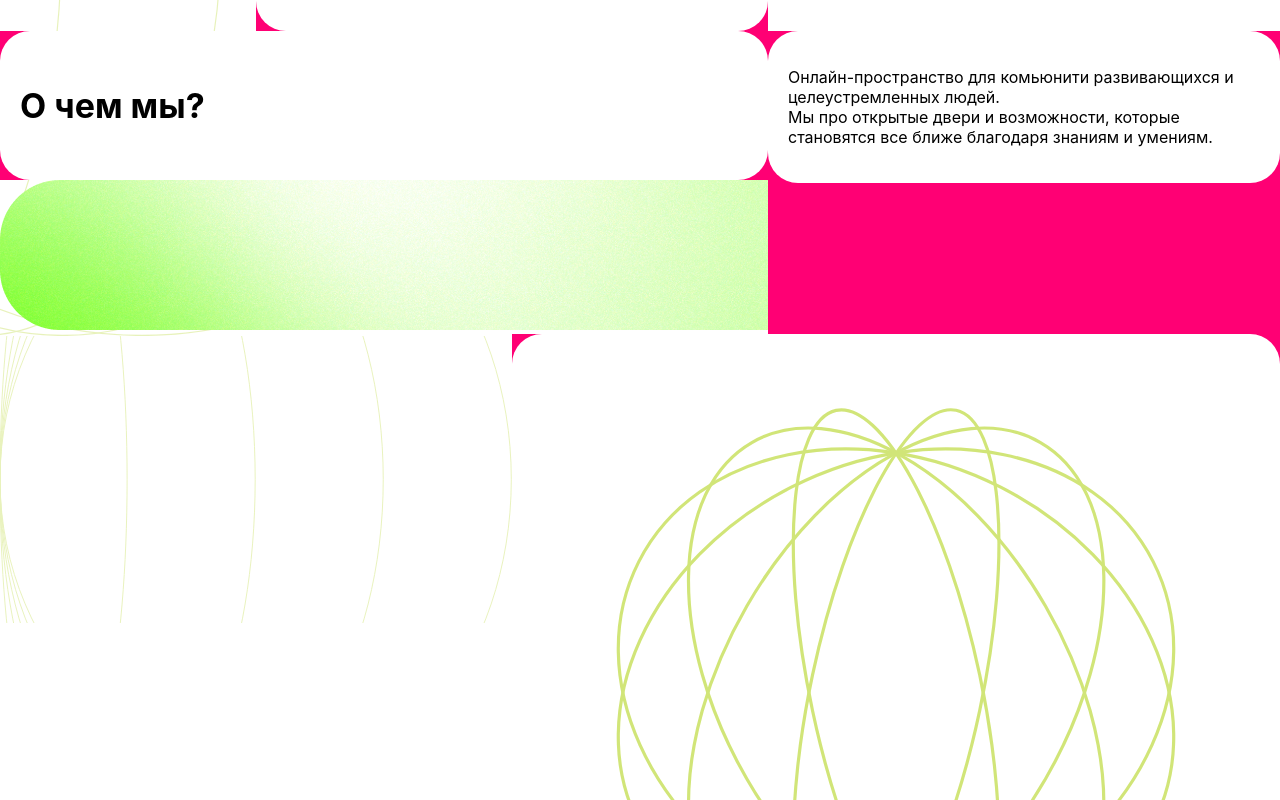
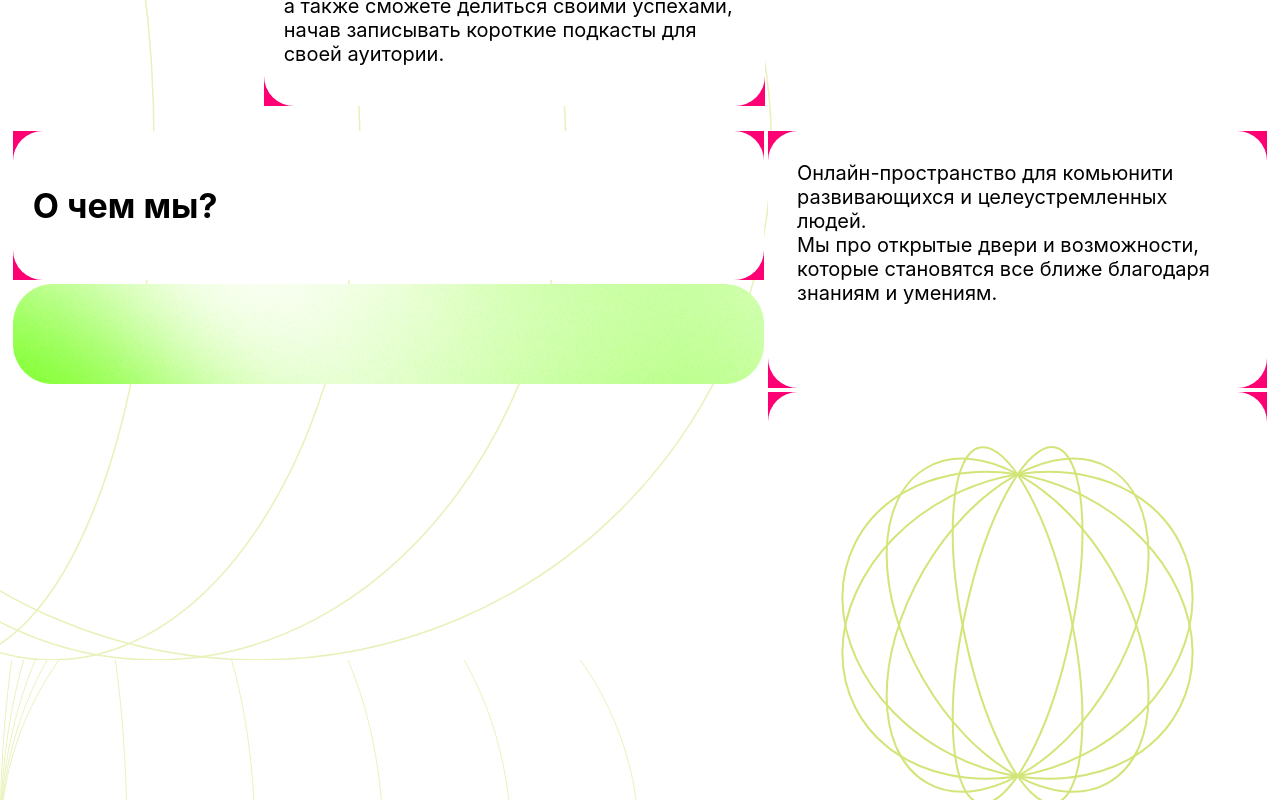
Before and after one commit to Alohhhis/motus, a React (Create React App) app: page / in a window 1280 px wide. Shown: the part 780-1580 px from the top of the page. Built offline with nearby package versions, Linux system fonts and the light colour scheme.

Commit message:
"About Us" Block Done

```diff
--- a/src/Components/AboutUsStyles.js
+++ b/src/Components/AboutUsStyles.js
@@ -4,6 +4,7 @@ export const AboutUsContainer = styled.div `
     display: grid;
     grid-template-columns: repeat(5, 1fr);
     grid-template-rows: repeat(6,0.1fr);
+    grid-gap: 4px;
 `
 export const Pink2 = styled.div `
     background-color: #ff0074;
@@ -26,10 +27,11 @@ export const TitleText = styled.p `
     font-size: 34px;
     font-weight: bold;
 
+
 `
 export const Pic2 = styled.img `
-    grid-column: 1/4;
-    grid-row: 2/3;
+width: 100%;
+    height: auto;
 `
 export const PicBlock2 = styled.div `
     grid-column: 1/4;
@@ -42,38 +44,49 @@ export const Pink3 = styled.div`
     grid-row: 1/3;
     padding: 0;
     height: auto;
+    display: flex;
+    align-items: stretch;
+    box-sizing: border-box;
+`
 
-`
-export const TextField3 = styled.div `
+export const TextField3 = styled.div`
     border-radius: 30px;
-    height: auto;
+    height: 100%;
     margin: 0;
     padding: 20px;
     background-color: #ffffff;
     text-align: left;
+    flex: 1;
+    box-sizing: border-box; // Учитываем padding и border при расчете высоты
+`
+
+export const Text3 = styled.p`
+width: 90%;
+    margin: 2%;
+    font-size: 20px;
+`
 
 
-`
-export const Text3 = styled.p `
-
-`
 export const PicBlock3 = styled.div`
     border-radius: 30px;
     height: auto;
-    margin: 0;
+    //margin: 10px;
     padding: 20px;
     background-color: #ffffff;
     text-align: left;
+    grid-column: 3/6;
+    grid-row: 3/6;
+    width: auto;
 `
 export const Pic3 = styled.img`
     width: 100%;
-    height: 100%;
+    height: auto;
+    box-sizing: border-box;
+    margin: 0;
 `
 export const PicPink = styled.div`
-    grid-column: 3/6;
-    grid-row: 3/6;
+    grid-column: 4/6;
     height: auto;
-
     background-color: #ff0074;
 
 `
--- a/src/Components/DescriptionStyles.js
+++ b/src/Components/DescriptionStyles.js
@@ -21,9 +21,11 @@ export const Pink1 = styled.div `
     background-color: #ff0074;
     grid-column: 2/4;
     padding: 0;
-height: auto;
+    height: auto;
 `
 export const Text1 = styled.p `
+    font-size: 20px;
+
 `
 export const DescriptionContainer = styled.div `
     display: grid;
--- a/src/landing/LandingPageStyles.js
+++ b/src/landing/LandingPageStyles.js
@@ -54,12 +54,16 @@ export const BackgroundImage3 = styled('div')({
 export const NavbarDiv = styled.div `
 grid-column: 1/6;
     grid-row: 1/2;
+    margin: 1%;
 `
 export const DescriptionDiv = styled.div `
 grid-column: 1/6;
     grid-row: 2/3;
+    margin: 1%;
 `
 export const AboutUsDiv = styled.div`
 grid-column: 1/6;
     grid-row: 3/4;
+    margin: 1%;
+
 `
```
